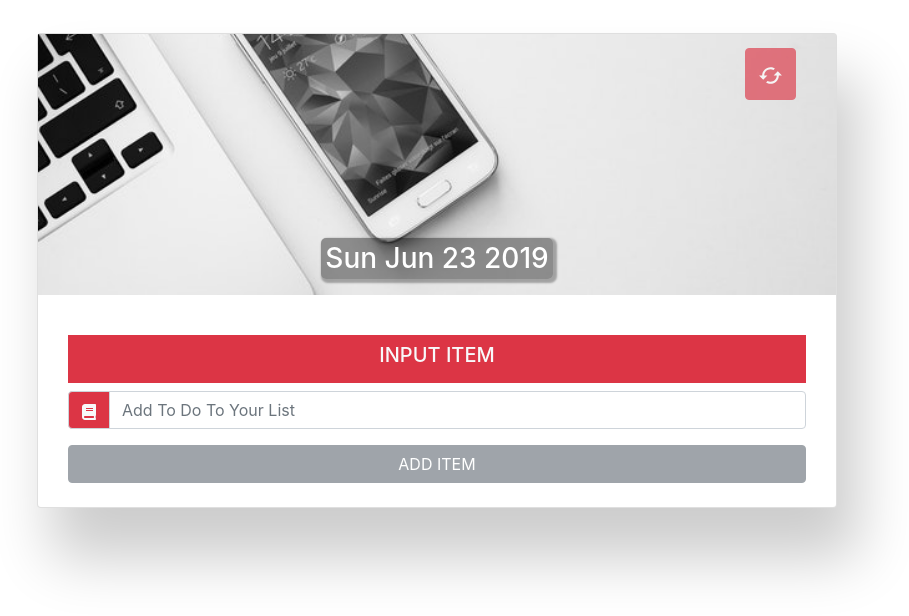
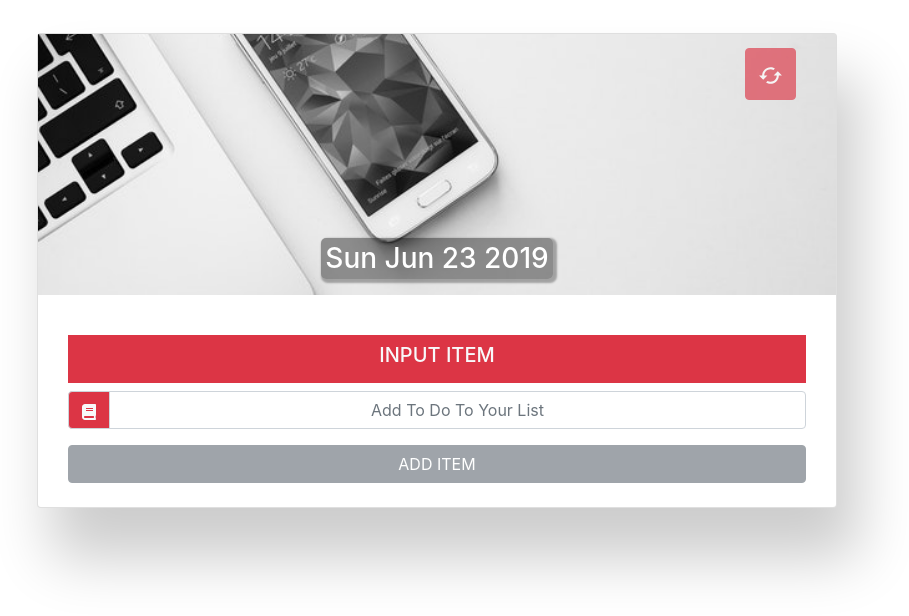
Before and after one commit to muhelsaied/to-do, a React (Create React App) app: page / in a window 1280 px wide. Shown: the top 616 px of the page, without its empty margins (203-1112 px from the left). Built offline with nearby package versions, Linux system fonts and the light colour scheme; the HTML template or start-up script is replaced by a standard one.

Commit message:
input improve

```diff
--- a/src/components/todolist/todoInput.js
+++ b/src/components/todolist/todoInput.js
@@ -1,5 +1,6 @@
 import React, { Component } from 'react'
 import { FaBook } from 'react-icons/fa'
+import styled from 'styled-components'
 export default class TodoInput extends Component {
     render() {
         const {
@@ -11,7 +12,7 @@ export default class TodoInput extends Component {
             onKeyPress
         } = this.props
         return (
-            <div className='col-12 mb-3'>
+            <FormWrapper className='col-12 mb-3'>
                 <form onSubmit={editItem ? submitChange : addToDo}
                     onKeyPress={newItem ? console.log('pass') : onKeyPress}>
                     {/* // onKeyPress={onKeyPress}> */}
@@ -27,7 +28,7 @@ export default class TodoInput extends Component {
                             </div>
                         </div>
                         <input
-                            className='form-control text-capitalize '
+                            className='form-control text-capitalize text-center '
                             placeholder='Add To Do To Your List'
                             value={newItem}
                             onChange={handleChange}
@@ -44,7 +45,18 @@ export default class TodoInput extends Component {
 
                     </button>
                 </form>
-            </div>
+            </FormWrapper>
         )
     }
 }
+
+const FormWrapper = styled.div`
+form input{
+    outline:#e90 !important;
+    }
+form .form-control:focus ,form .form-control:active, form .form-control:hover{
+border-color : #d62f18  !important;
+box-shadow: none;
+outline:none !important;
+}
+`
```
